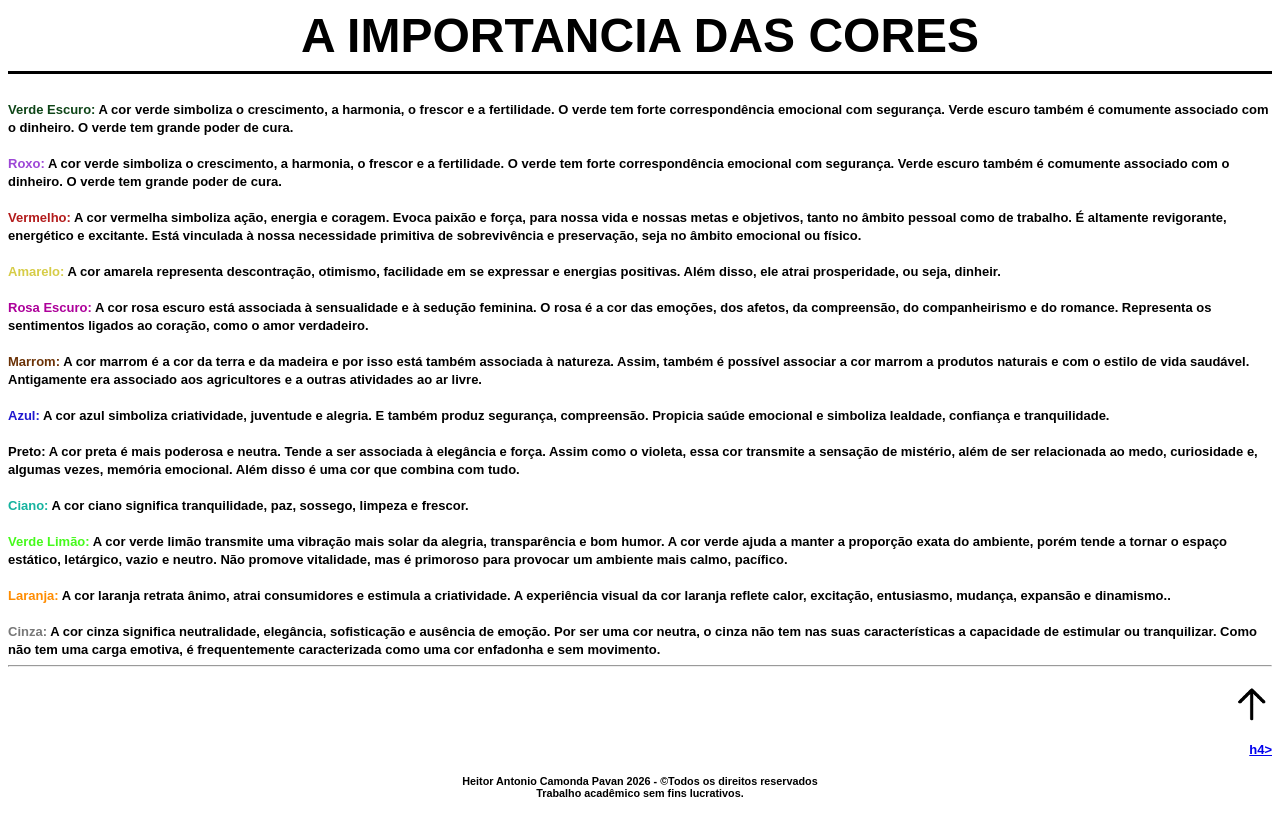
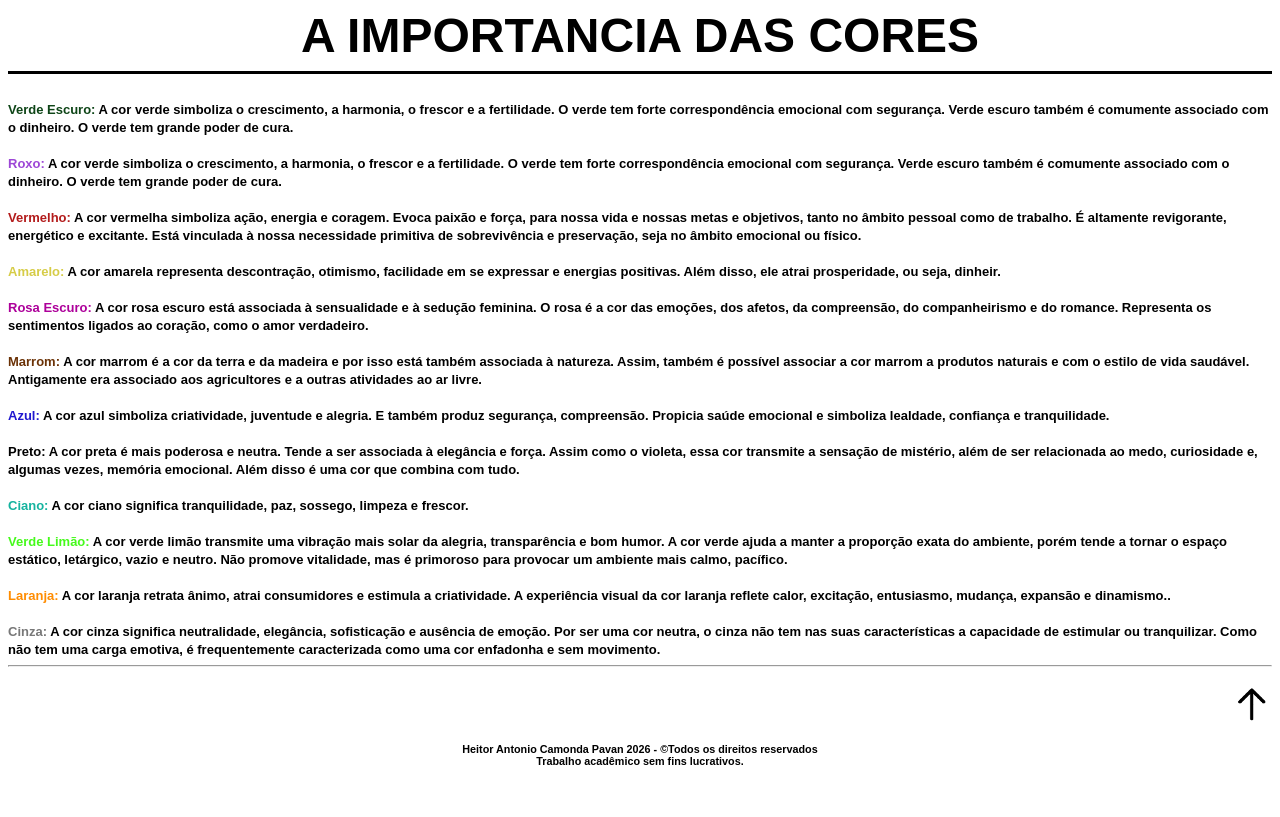
Before and after one commit to hcpavan2019-code/HeitorPavan_2026, a plain HTML site: page index.html in a window 1280 px wide. Drawn offline with Linux system fonts and the light colour scheme.

Commit message:
Update index.html

```diff
--- a/index.html
+++ b/index.html
@@ -60,7 +60,7 @@
 			<justify><font face="arial" Size="2" color="black">A cor cinza significa neutralidade, elegância, sofisticação e ausência de emoção.
 			Por ser uma cor neutra, o cinza não tem nas suas características a capacidade de estimular ou tranquilizar.
 			Como não tem uma carga emotiva, é frequentemente caracterizada como uma cor enfadonha e sem movimento.<justify>
-			<hr><div align="right"><a href="#"><h4><img src="seta1.png" width="3%"></h4>h4></a></div>
+			<hr><div align="right"><a href="#"><h4><img src="seta1.png" width="3%"></a></div>
 			<p><center><h5><font color="black">Heitor Antonio Camonda Pavan 2026 - ©Todos os direitos reservados <br>Trabalho acadêmico sem fins lucrativos.</center></h5></p></font>
 	</body>
 </html>
```
